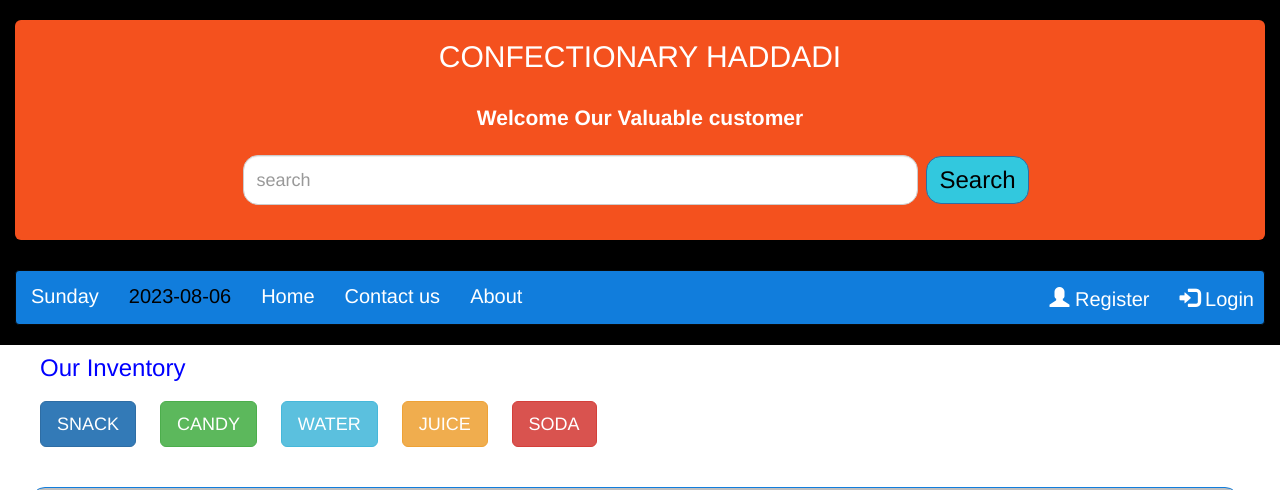
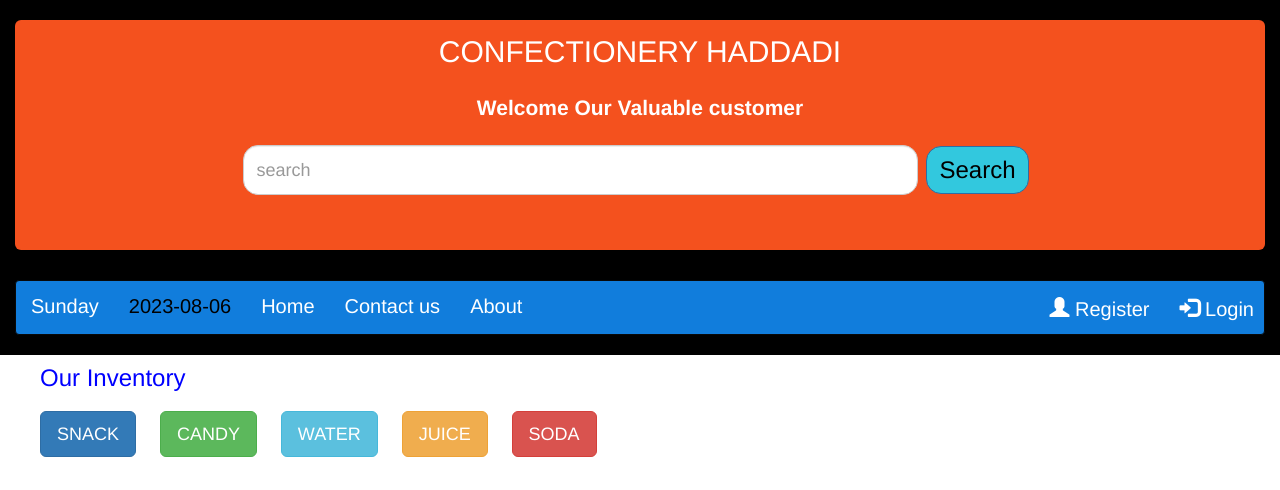
Before and after one commit to samcoeur/confiserie, a Flask app: page / in a window 1280 px wide. Shown: the top 490 px of the page. Run offline with Flask 3, Linux system fonts and the light colour scheme; some libraries are stand-ins or nearby versions.

Commit message:
new branch

```diff
--- a/app.py
+++ b/app.py
@@ -1,13 +1,12 @@
-from flask import Flask
+
 from werkzeug.security import check_password_hash, generate_password_hash
 from flask import Flask, flash, redirect, render_template, request, session
 from flask_session import Session
 from cs50 import SQL
 from datetime import datetime
-from flask_login import login_manager,login_required, logout_user
-
 from helper import loadproduct, login_required , loadorder , notification , login_admin_required, createcart,usercart_id ,updatecart,customer_data,\
 generate_delivery_date,open_order_window,add_recent_deliveries,get_deliveries ,get_delivery_dates
+
 
 # db
 
@@ -38,7 +37,6 @@ def index():
 
     products = db.execute("select * from products")
     return render_template("index.html", products=products)
-
 
 
 
@@ -668,4 +666,4 @@ def company():
 
 
 if __name__ == "__main__":
-    app.run(debug=False,host='0.0.0.0')
+    app.run(debug=True,host='0.0.0.0')
--- a/templates/index.html
+++ b/templates/index.html
@@ -22,8 +22,8 @@
 
     <div class="container-fluid" style="background:black;min-width:620px">
 
-      <div class="jumbotron text-center" style="min-width:550px;min-height:220px ;max-width:1950px;" >
-        <h2 style="padding:20px">CONFECTIONARY HADDADI </h2>
+      <div class="jumbotron text-center" style="min-width:550px;min-height:230px ;max-width:1950px;" >
+        <h2 style="padding:15px">CONFECTIONERY HADDADI </h2>
         <p style="color:white;"><strong>Welcome Our Valuable customer</strong></p>
 
           <form class="form-inline" action="/search" method ="POST">
```
Also changed, not shown: helper.py (+2 -10 lines), product.db, 3 other files.
